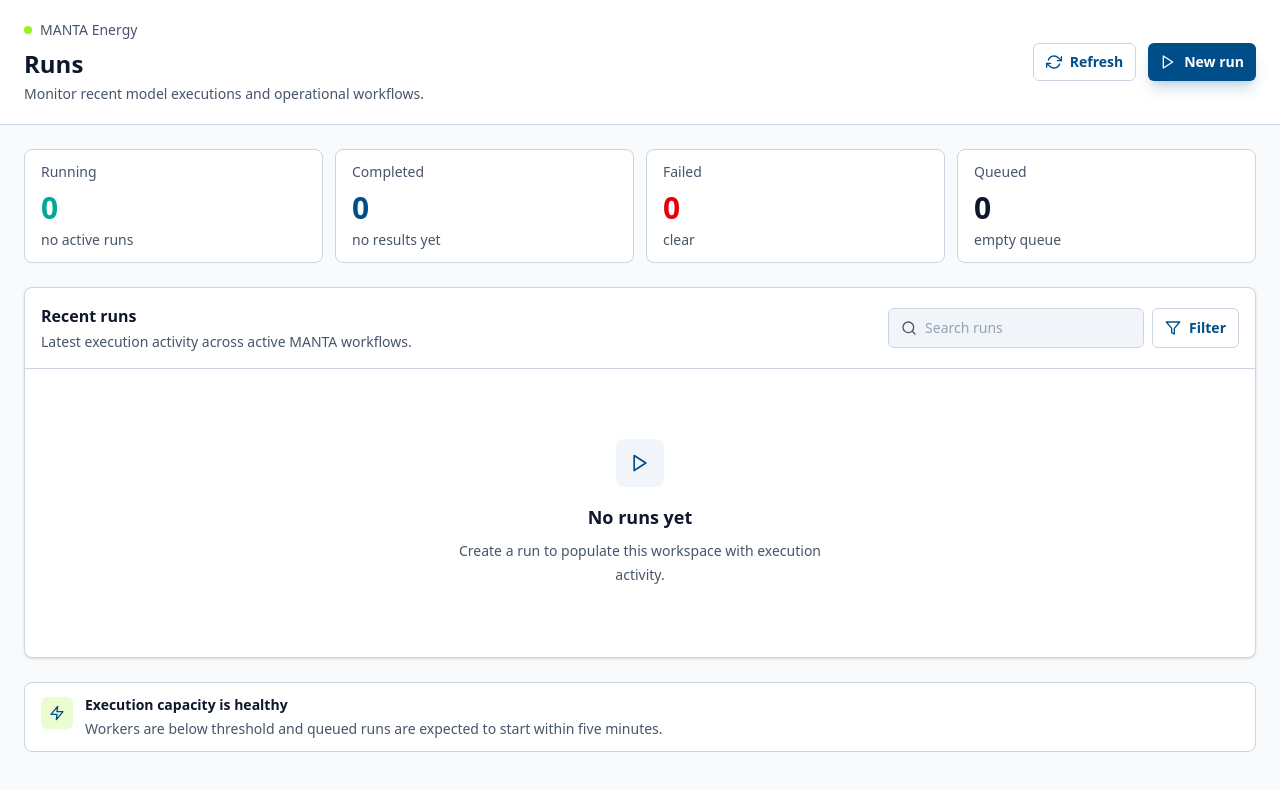
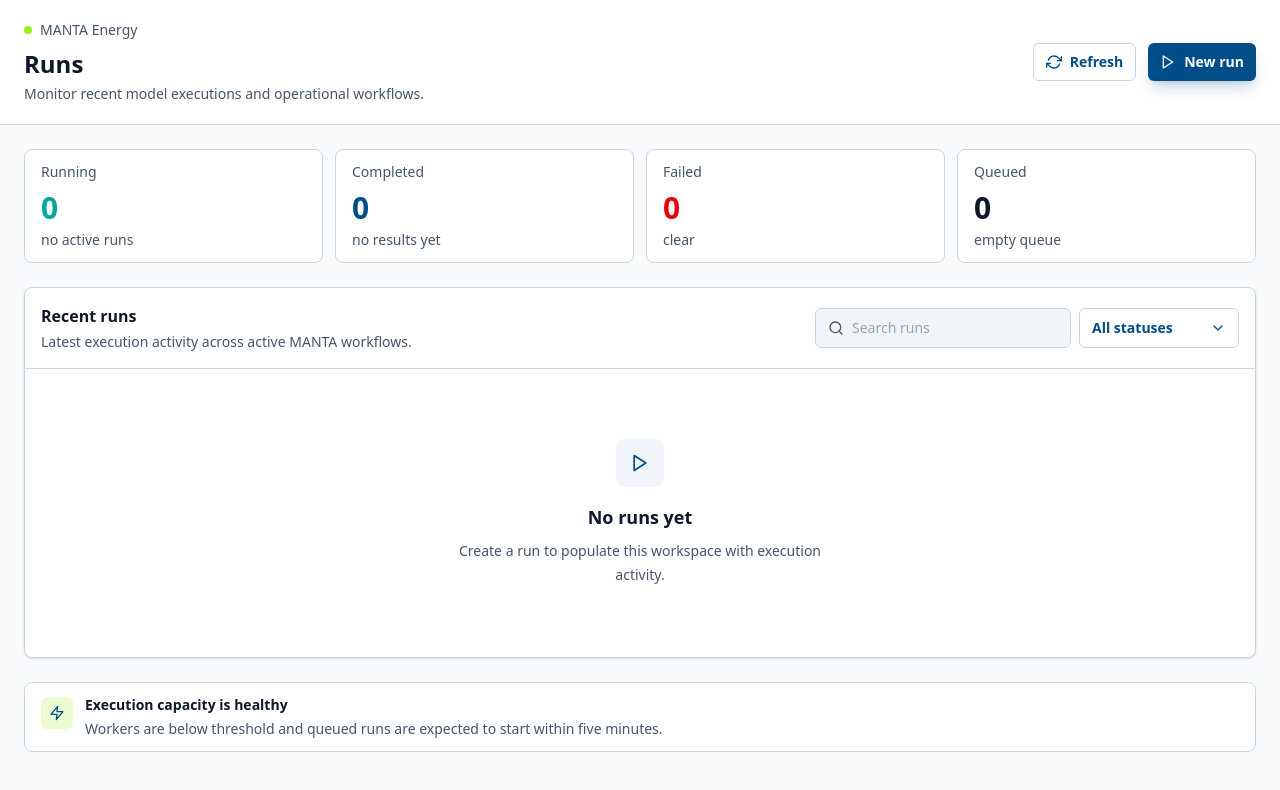
Before and after one commit to manta-plan/manta, a React (Vite) app in the folder frontend/: page / in a window 1280 px wide. Shown: the top 790 px of the page. Built offline with nearby package versions, Linux system fonts and the light colour scheme; a web font is replaced by a local one.

Commit message:
feat(frontend): add run status filter

```diff
--- a/frontend/src/pages/home.tsx
+++ b/frontend/src/pages/home.tsx
@@ -1,12 +1,14 @@
 import { Button } from "@base-ui/react/button";
 import { Menu } from "@base-ui/react/menu";
+import { Select } from "@base-ui/react/select";
 import { useState } from "react";
 import {
   FiAlertCircle,
   FiCheckCircle,
+  FiChevronDown,
+  FiCheck,
   FiClock,
   FiExternalLink,
-  FiFilter,
   FiMoreHorizontal,
   FiPlay,
   FiRefreshCw,
@@ -14,6 +16,15 @@ import {
   FiTrash2,
   FiZap,
 } from "react-icons/fi";
+
+const statusOptions = [
+  { label: "Running", value: "Running" },
+  { label: "Completed", value: "Completed" },
+  { label: "Failed", value: "Failed" },
+  { label: "Queued", value: "Queued" },
+] as const;
+
+type RunStatus = (typeof statusOptions)[number]["value"];
 
 const demoRuns = [
   {
@@ -70,7 +81,14 @@ const demoRuns = [
 export function HomePage() {
   const [runs, setRuns] = useState<typeof demoRuns>([]);
   const [isLoadingRuns, setIsLoadingRuns] = useState(false);
+  const [selectedStatuses, setSelectedStatuses] = useState<RunStatus[]>([]);
   const hasRuns = runs.length > 0;
+  const filteredRuns =
+    selectedStatuses.length > 0
+      ? runs.filter((run) => selectedStatuses.includes(run.status as RunStatus))
+      : runs;
+  const selectedStatusLabel =
+    selectedStatuses.length > 0 ? `${selectedStatuses.length} selected` : "All statuses";
 
   const runStats = [
     {
@@ -176,14 +194,44 @@ export function HomePage() {
                   type="search"
                 />
               </label>
-              <Button className="border-border bg-surface hover:bg-surface-alt focus-visible:outline-secondary text-primary inline-flex h-10 items-center gap-2 rounded-md border px-3 text-sm font-semibold transition focus-visible:outline-2 focus-visible:outline-offset-2">
-                <FiFilter className="size-4" aria-hidden="true" />
-                Filter
-              </Button>
+              <Select.Root<RunStatus, true>
+                items={statusOptions}
+                multiple
+                value={selectedStatuses}
+                onValueChange={setSelectedStatuses}
+              >
+                <Select.Trigger className="border-border bg-surface hover:bg-surface-alt data-[popup-open]:bg-surface-alt focus-visible:outline-secondary text-primary inline-flex h-10 min-w-40 items-center justify-between gap-2 rounded-md border px-3 text-sm font-semibold transition focus-visible:outline-2 focus-visible:outline-offset-2">
+                  <span>{selectedStatusLabel}</span>
+                  <Select.Icon>
+                    <FiChevronDown className="size-4" aria-hidden="true" />
+                  </Select.Icon>
+                </Select.Trigger>
+                <Select.Portal>
+                  <Select.Positioner align="end" className="z-10 outline-none" sideOffset={6}>
+                    <Select.Popup className="border-border bg-surface text-text shadow-primary/10 min-w-[var(--anchor-width)] rounded-md border py-1 shadow-xl transition-[opacity,scale] duration-100 ease-out outline-none data-ending-style:scale-95 data-ending-style:opacity-0 data-starting-style:scale-95 data-starting-style:opacity-0">
+                      <Select.List className="max-h-72 overflow-y-auto py-1">
+                        {statusOptions.map((status) => (
+                          <Select.Item
+                            className={selectItemClass}
+                            key={status.value}
+                            value={status.value}
+                          >
+                            <Select.ItemIndicator className="text-primary">
+                              <FiCheck className="size-4" aria-hidden="true" />
+                            </Select.ItemIndicator>
+                            <Select.ItemText>{status.label}</Select.ItemText>
+                          </Select.Item>
+                        ))}
+                      </Select.List>
+                    </Select.Popup>
+                  </Select.Positioner>
+                </Select.Portal>
+              </Select.Root>
             </div>
           </div>
 
           {hasRuns ? (
+            filteredRuns.length > 0 ? (
               <div className="overflow-x-auto">
                 <table className="w-full min-w-[880px] border-collapse text-left text-sm">
                   <thead className="bg-surface-alt text-text-secondary">
@@ -198,7 +246,7 @@ export function HomePage() {
                     </tr>
                   </thead>
                   <tbody className="divide-border divide-y">
-                  {runs.map((run) => {
+                    {filteredRuns.map((run) => {
                       const StatusIcon = run.icon;
 
                       return (
@@ -264,6 +312,19 @@ export function HomePage() {
               <div className="grid min-h-72 place-items-center px-6 py-12 text-center">
                 <div className="max-w-sm">
                   <div className="bg-surface-alt text-primary mx-auto mb-4 flex size-12 items-center justify-center rounded-lg">
+                    <FiSearch className="size-5" aria-hidden="true" />
+                  </div>
+                  <h3 className="text-lg font-semibold tracking-normal">No matching runs</h3>
+                  <p className="text-text-secondary mt-2 text-sm leading-6">
+                    Adjust the status filter to bring more executions back into view.
+                  </p>
+                </div>
+              </div>
+            )
+          ) : (
+            <div className="grid min-h-72 place-items-center px-6 py-12 text-center">
+              <div className="max-w-sm">
+                <div className="bg-surface-alt text-primary mx-auto mb-4 flex size-12 items-center justify-center rounded-lg">
                   {isLoadingRuns ? (
                     <FiRefreshCw className="size-5 animate-spin" aria-hidden="true" />
                   ) : (
@@ -304,3 +365,6 @@ export function HomePage() {
 
 const menuItemClass =
   "flex cursor-default items-center gap-2 px-3 py-2 text-sm outline-none select-none data-highlighted:bg-surface-alt";
+
+const selectItemClass =
+  "grid cursor-default grid-cols-[1rem_1fr] items-center gap-2 px-3 py-2 text-sm outline-none select-none data-highlighted:bg-surface-alt";
```
Lines whose indentation alone changed are shown as unchanged.
